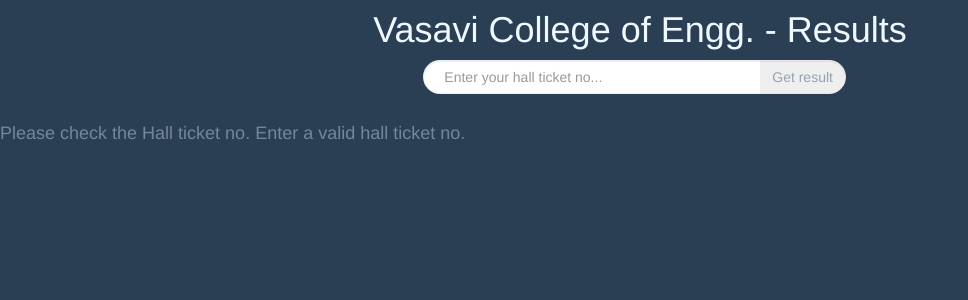
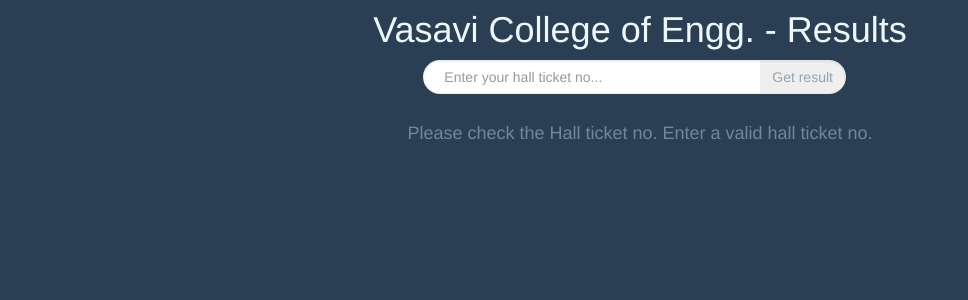
Before and after one commit to krushiraj/vce-results, a Django app: page / in a window 1280 px wide. Shown: the top 300 px of the page, without its empty margins (0-968 px from the left). Run offline with Django 3.2, Linux system fonts and the light colour scheme; some libraries are stand-ins or nearby versions.

Commit message:
commit h2 align
aligned h2 to center

```diff
--- a/resultsapp/templates/results.html
+++ b/resultsapp/templates/results.html
@@ -45,7 +45,7 @@
         </div>
         </div>
         {% if not found%}
-        <h2>Please check the Hall ticket no. Enter a valid hall ticket no.</h2>
+        <h2 style="text-align:center;">Please check the Hall ticket no. Enter a valid hall ticket no.</h2>
         {% endif %}
         {% if not hidden %}
         <div class="row">
```
